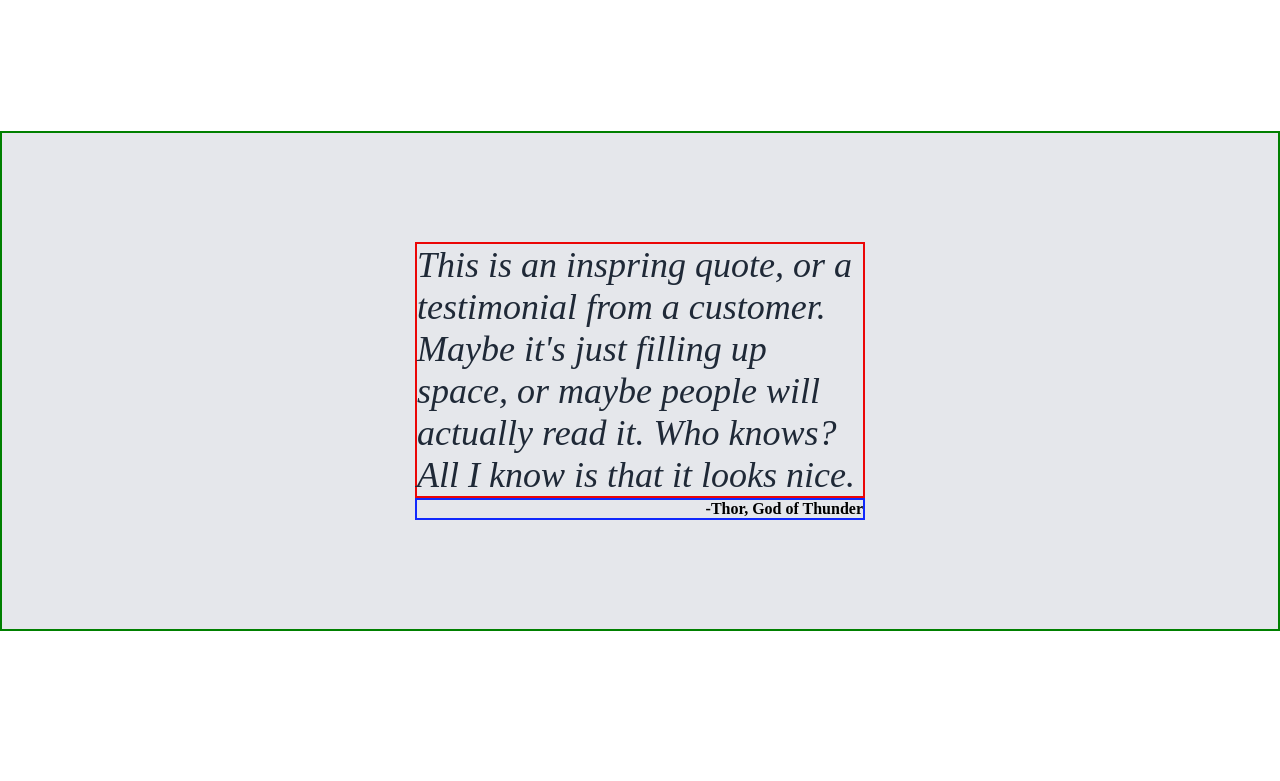
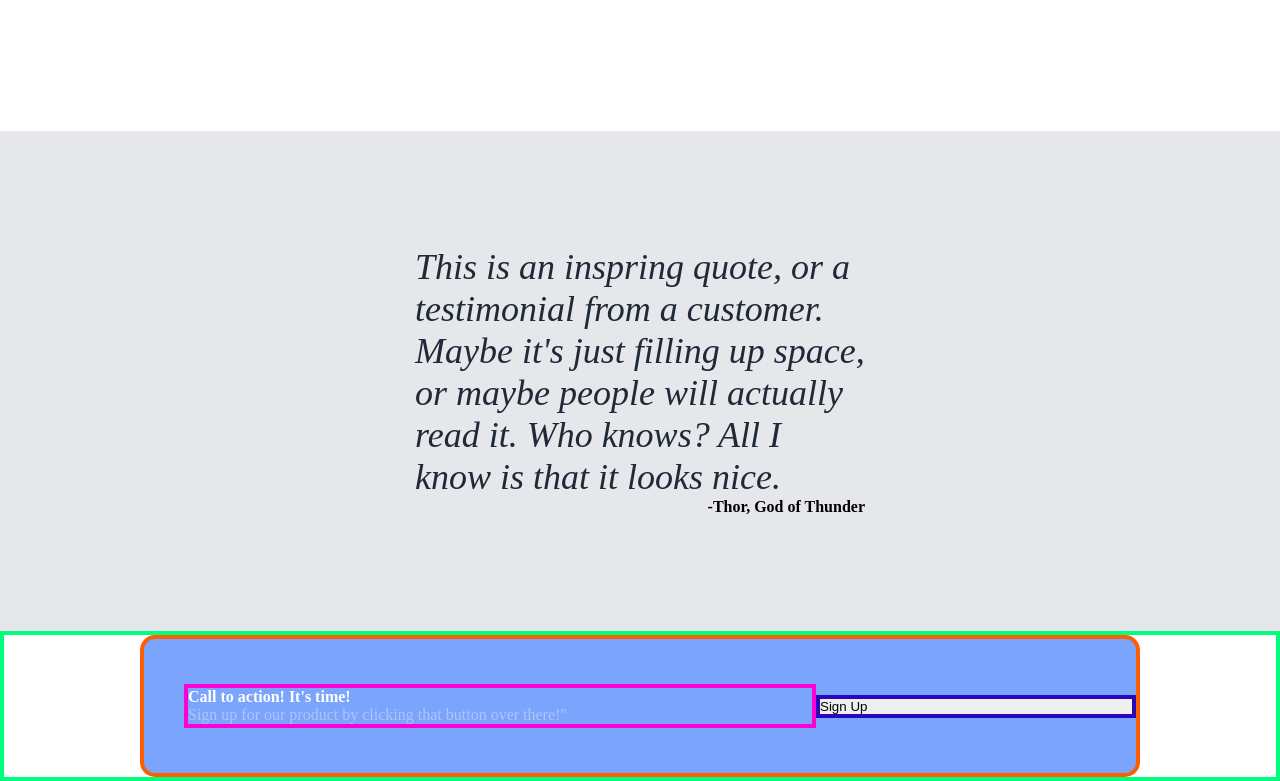
Before and after one commit to CoreyDean-9/landing-page, a plain HTML site: page index.html in a window 1280 px wide. Shown: the part 499-1280 px from the top of the page. Before the commit the page ends 1130 px from the top, so only its background shows below. Drawn offline with Linux system fonts and the light colour scheme.

Commit message:
working on call to action section before work!

```diff
--- a/index.html
+++ b/index.html
@@ -50,5 +50,15 @@
         <div class="quote">This is an inspring quote, or a testimonial from a customer. Maybe it's just filling up space, or maybe people will actually read it. Who knows? All I know is that it looks nice.</div>
         <div class="signature">-Thor, God of Thunder</div>
    </div>
+   <div class="action-container">
+        <div class="action-sub-continer">
+            <div class="container-text">
+                <div class="text">Call to action! It's time!</div>
+                <div class="text-two">Sign up for our product by clicking that button over there!"</div>
+            </div>
+            <button class="button-container">Sign Up</button>
+        </div>
+
+   </div>
 </body>
 </html>
--- a/styles.css
+++ b/styles.css
@@ -136,7 +136,7 @@
   flex-direction: column;
   align-items: center;
   justify-content: center;
-  border: 2px solid green;
+  /* border: 2px solid green; */
 }
 .quote{
   display: flex;
@@ -146,7 +146,7 @@
   font-weight: 300px;
   font-style: italic;
   color: #1F2937;
-  border: 2px solid rgb(235, 6, 6);
+  /* border: 2px solid rgb(235, 6, 6); */
 
 }
 .signature{
@@ -154,5 +154,43 @@
   width: 450px;
   justify-content: flex-end;
   font-weight: bold;
-  border: 2px solid rgb(17, 41, 253);
+  /* border: 2px solid rgb(17, 41, 253); */
 }
+.action-container{
+  display: flex;
+  justify-content: center;
+  border: 4px solid springgreen;
+  height: 150px;
+}
+.action-sub-continer{
+  display: flex;
+  border-radius: 15px;
+  width: 1000px;
+  background-color: #7ba4fd;
+  border: 4px solid rgb(255, 94, 0);
+  justify-content: center;
+  align-items: center;
+}
+.container-text{
+  display: flex;
+  flex: 2;
+  color: white;
+  flex-direction: column;
+  /* align-items: center; */
+  margin-left: 40px;
+  border: 4px solid rgb(255, 0, 212);
+}
+.text{
+  font-weight: bold;
+  color: white;
+}
+
+.text-two{
+  color: #f3efef6e;
+}
+.button-container{
+ display: flex;
+ flex: 1;
+ width: 20px;
+ border: 4px solid rgb(40, 7, 189);
+}
```
